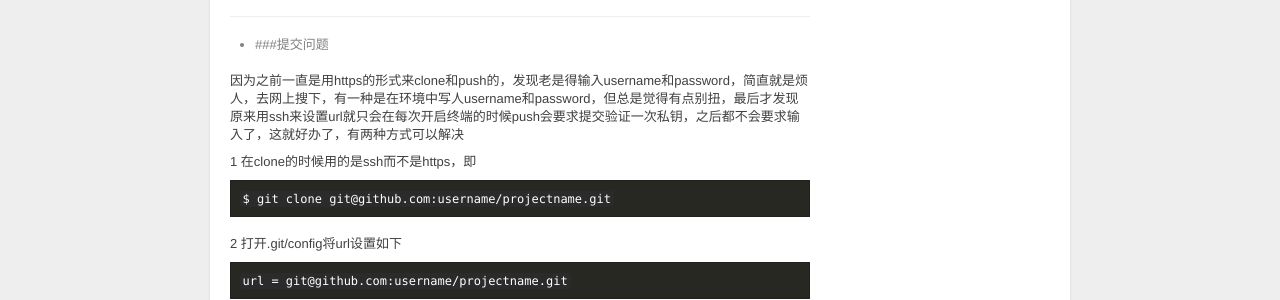
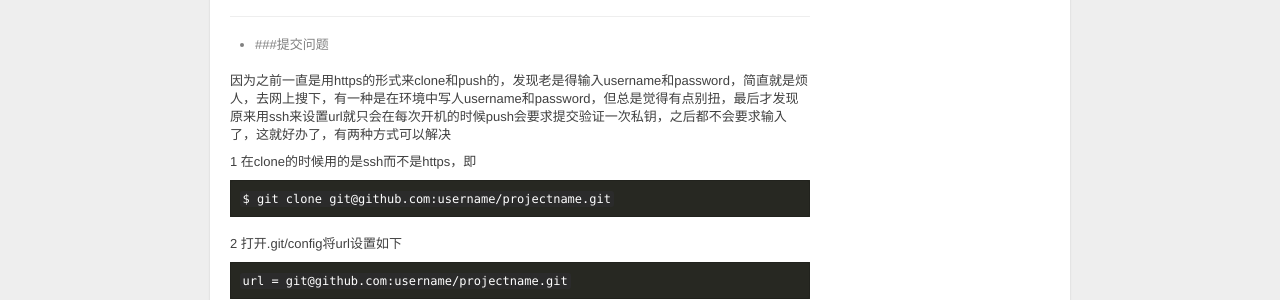
Before and after one commit to t3reezhou/t3reezhou.github.io, a Jekyll site: the page built from _posts/2015-12-10-the-question-i-meeet-in-deploying-environment-for-jekyll.md, in a window 1280 px wide and 900 px high. Shown: the part 386-686 px from the top of the window. Built offline with Jekyll 4.4.1, drawn with Linux system fonts in a browser that asks for light colours; comment, search, counter and statistics services are not loaded.

Commit message:
fix the fals

```diff
--- a/_posts/2015-12-10-the-question-i-meeet-in-deploying-environment-for-jekyll.md
+++ b/_posts/2015-12-10-the-question-i-meeet-in-deploying-environment-for-jekyll.md
@@ -22,7 +22,7 @@ tags: [question,deloy,jekyll]
 
 - ###提交问题
 
-因为之前一直是用https的形式来clone和push的，发现老是得输入username和password，简直就是烦人，去网上搜下，有一种是在环境中写人username和password，但总是觉得有点别扭，最后才发现原来用ssh来设置url就只会在每次开启终端的时候push会要求提交验证一次私钥，之后都不会要求输入了，这就好办了，有两种方式可以解决
+因为之前一直是用https的形式来clone和push的，发现老是得输入username和password，简直就是烦人，去网上搜下，有一种是在环境中写人username和password，但总是觉得有点别扭，最后才发现原来用ssh来设置url就只会在每次开机的时候push会要求提交验证一次私钥，之后都不会要求输入了，这就好办了，有两种方式可以解决
 
 1 在clone的时候用的是ssh而不是https，即
 
```
